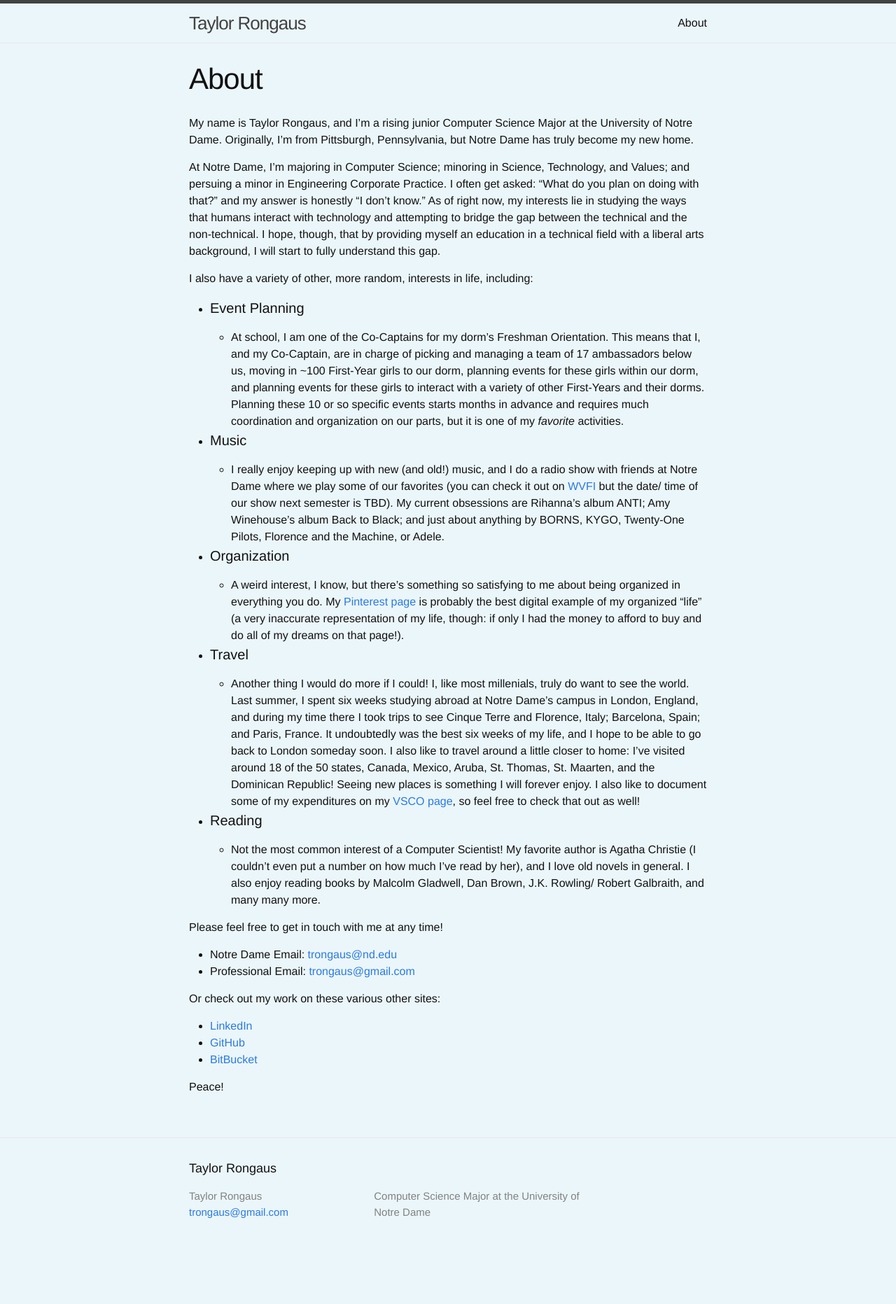
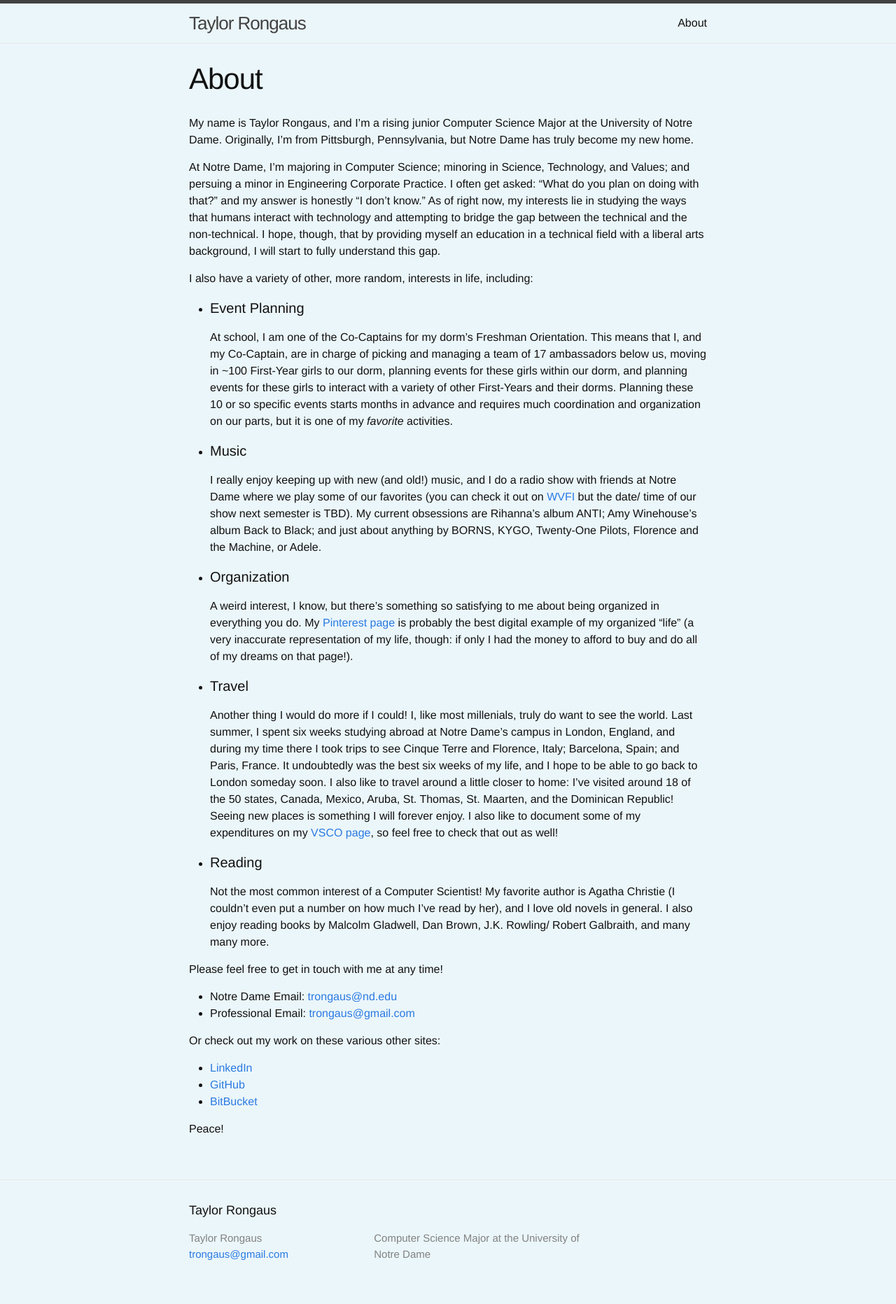
Before and after one commit to trongaus/trongaus.github.io, a Jekyll site: the page built from about.md, in a window 1280 px wide. Shown: the whole page at 70% size. Built offline with Jekyll 4.4.1, drawn with Linux system fonts in a browser that asks for light colours; before the commit the page ends 1803 px from its top, so only the background shows below that.

Commit message:
messing with formatting

```diff
--- a/about.md
+++ b/about.md
@@ -11,23 +11,23 @@
 I also have a variety of other, more random, interests in life, including:
 
 * #### Event Planning ####
-	* At school, I am one of the Co-Captains for my dorm's Freshman Orientation. This means that I, and my Co-Captain, are in charge of picking and managing a team of 17 ambassadors below us, moving in ~100 First-Year girls to our dorm, planning events for these girls within our dorm, and planning events for these girls to interact with a variety of other First-Years and their dorms. Planning these 10 or so specific events starts months in advance and requires much coordination and organization on our parts, but it is one of my *favorite* activities.
+	At school, I am one of the Co-Captains for my dorm's Freshman Orientation. This means that I, and my Co-Captain, are in charge of picking and managing a team of 17 ambassadors below us, moving in ~100 First-Year girls to our dorm, planning events for these girls within our dorm, and planning events for these girls to interact with a variety of other First-Years and their dorms. Planning these 10 or so specific events starts months in advance and requires much coordination and organization on our parts, but it is one of my *favorite* activities.
 
 
 * #### Music ####
-	* I really enjoy keeping up with new (and old!) music, and I do a radio show with friends at Notre Dame where we play some of our favorites (you can check it out on [WVFI][radioshow] but the date/ time of our show next semester is TBD). My current obsessions are Rihanna's album ANTI; Amy Winehouse's album Back to Black; and just about anything by BORNS, KYGO, Twenty-One Pilots, Florence and the Machine, or Adele.
+	I really enjoy keeping up with new (and old!) music, and I do a radio show with friends at Notre Dame where we play some of our favorites (you can check it out on [WVFI][radioshow] but the date/ time of our show next semester is TBD). My current obsessions are Rihanna's album ANTI; Amy Winehouse's album Back to Black; and just about anything by BORNS, KYGO, Twenty-One Pilots, Florence and the Machine, or Adele.
 
 
 * #### Organization ####
-	* A weird interest, I know, but there's something so satisfying to me about being organized in everything you do. My [Pinterest page][trongaus-pinterest] is probably the best digital example of my organized "life" (a very inaccurate representation of my life, though: if only I had the money to afford to buy and do all of my dreams on that page!).
+	A weird interest, I know, but there's something so satisfying to me about being organized in everything you do. My [Pinterest page][trongaus-pinterest] is probably the best digital example of my organized "life" (a very inaccurate representation of my life, though: if only I had the money to afford to buy and do all of my dreams on that page!).
 
 
 * #### Travel ####
-	* Another thing I would do more if I could! I, like most millenials, truly do want to see the world. Last summer, I spent six weeks studying abroad at Notre Dame's campus in London, England, and during my time there I took trips to see Cinque Terre and Florence, Italy; Barcelona, Spain; and Paris, France. It undoubtedly was the best six weeks of my life, and I hope to be able to go back to London someday soon. I also like to travel around a little closer to home: I've visited around 18 of the 50 states, Canada, Mexico, Aruba, St. Thomas, St. Maarten, and the Dominican Republic! Seeing new places is something I will forever enjoy. I also like to document some of my expenditures on my [VSCO page][trongaus-vsco], so feel free to check that out as well!
+	Another thing I would do more if I could! I, like most millenials, truly do want to see the world. Last summer, I spent six weeks studying abroad at Notre Dame's campus in London, England, and during my time there I took trips to see Cinque Terre and Florence, Italy; Barcelona, Spain; and Paris, France. It undoubtedly was the best six weeks of my life, and I hope to be able to go back to London someday soon. I also like to travel around a little closer to home: I've visited around 18 of the 50 states, Canada, Mexico, Aruba, St. Thomas, St. Maarten, and the Dominican Republic! Seeing new places is something I will forever enjoy. I also like to document some of my expenditures on my [VSCO page][trongaus-vsco], so feel free to check that out as well!
 
 
 * #### Reading ####
-	* Not the most common interest of a Computer Scientist! My favorite author is Agatha Christie (I couldn't even put a number on how much I've read by her), and I love old novels in general. I also enjoy reading books by Malcolm Gladwell, Dan Brown, J.K. Rowling/ Robert Galbraith, and many many more.
+	Not the most common interest of a Computer Scientist! My favorite author is Agatha Christie (I couldn't even put a number on how much I've read by her), and I love old novels in general. I also enjoy reading books by Malcolm Gladwell, Dan Brown, J.K. Rowling/ Robert Galbraith, and many many more.
 
 
 
```
